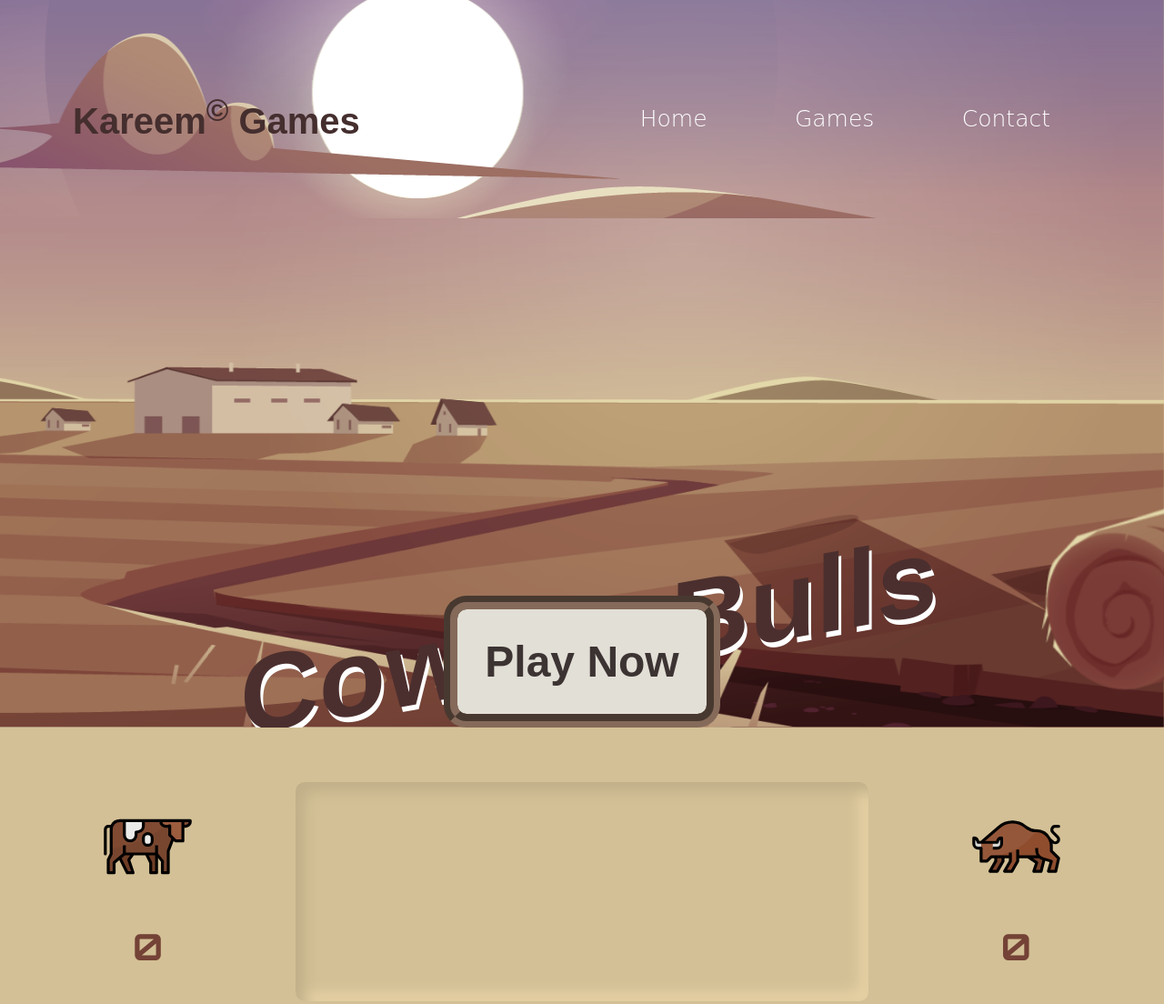
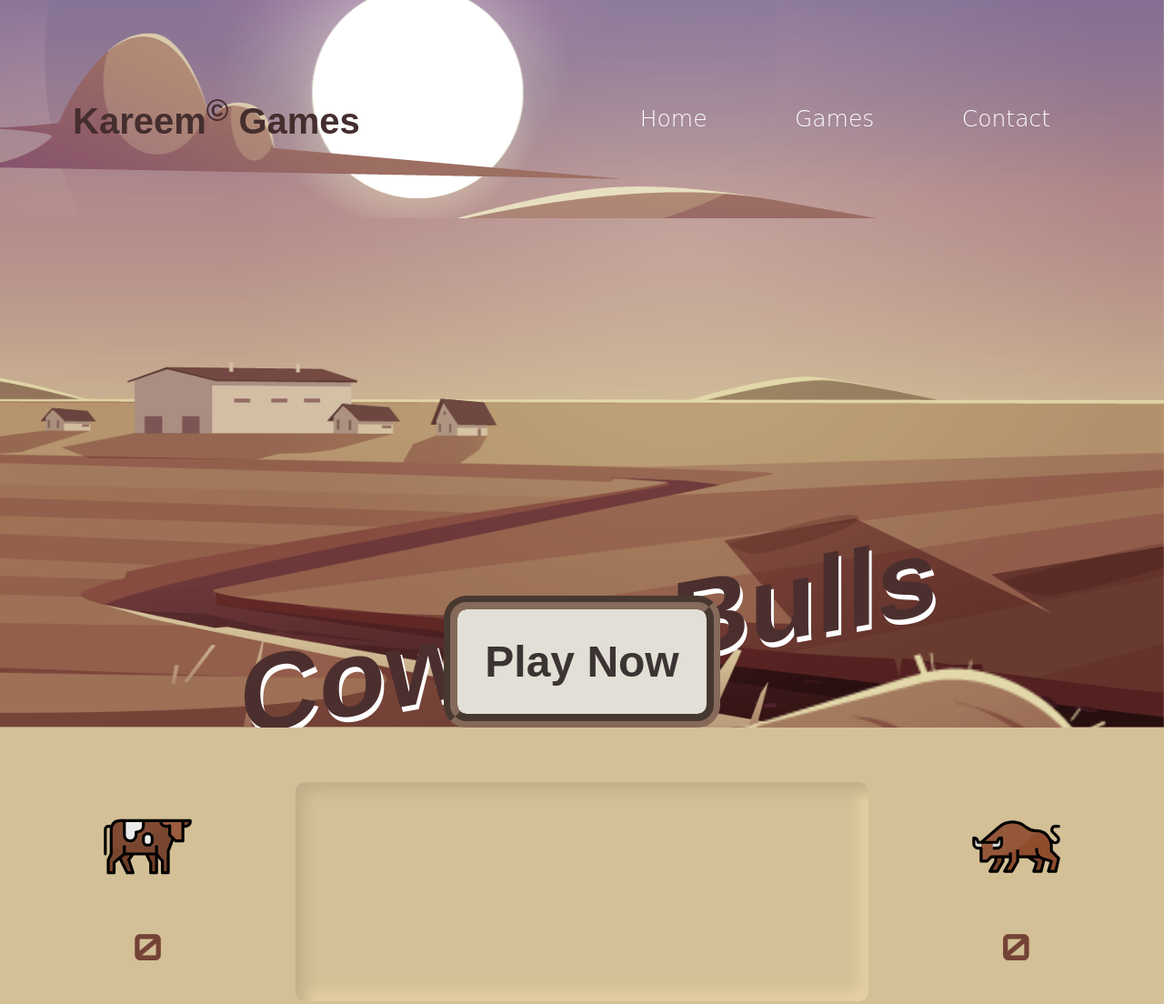
Before and after one commit to kemdev/cows-bulls-game, a website: page games/cows-bulls.html in a window 1280 px wide. Shown: the top 1104 px of the page at 91% size. Drawn offline with Linux system fonts and the light colour scheme; a web font is replaced by a local one.

Commit message:
fix the roll position and animation

```diff
--- a/games/cows-bulls-script.js
+++ b/games/cows-bulls-script.js
@@ -229,8 +229,8 @@ let smallRoll = document.getElementById('roll-small');
 header.addEventListener('mouseover', () => {
     sun.style.transform = 'translateX(-1000px)';
     sun.style.transition = 'all 25s ease';
-    bigRoll.style.transform = 'translate(-10px, -25px)';
-    bigRoll.style.transition = 'all 15s ease';
+    bigRoll.style.transform = 'translate(-100px, -25px)';
+    bigRoll.style.transition = 'all 7s cubic-bezier(0.52, -0.02, 0, 1.19) 0s';
     smallRoll.style.transform = 'translate(-10px, -25px)';
     smallRoll.style.transition = 'all 5s ease';
 
--- a/games/cows-bulls-style.css
+++ b/games/cows-bulls-style.css
@@ -107,7 +107,7 @@ h1 {
     background-image: url(../assets/bigRoll-1.png);
     height: 490px;
     width: 602px;
-    top: 376px;
+    top: 700px;
     left: 1420px;
     background-size: 90%;
 }
@@ -115,10 +115,10 @@ h1 {
 #roll-small {
     background-image: url(../assets/smallRoll.png);
     height: 490px;
-    width: 300px;
-    background-size: 90%;
-    left: 1140px;
-    top: 430px;
+    width: 500px;
+    background-size: 100%;
+    right: 50px;
+    top: 700px;
 }
 
 .title h1 {
```
